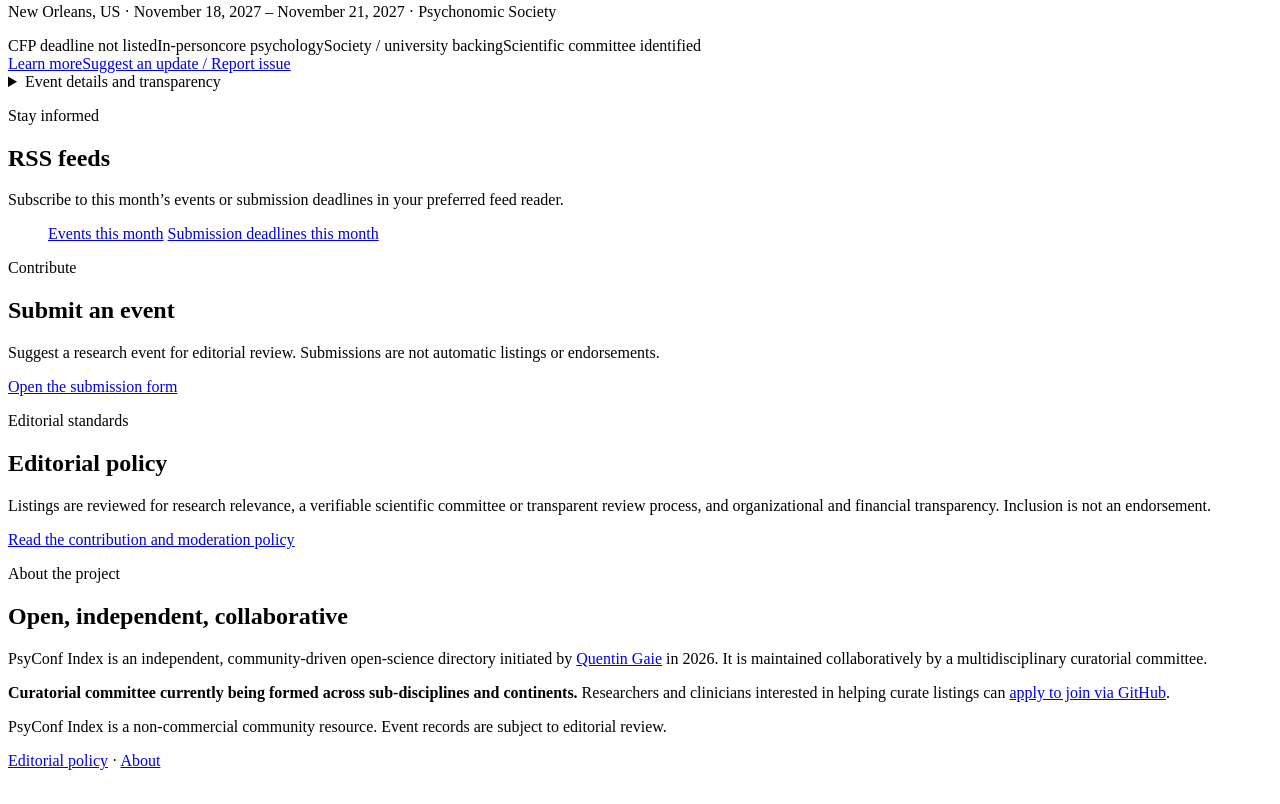
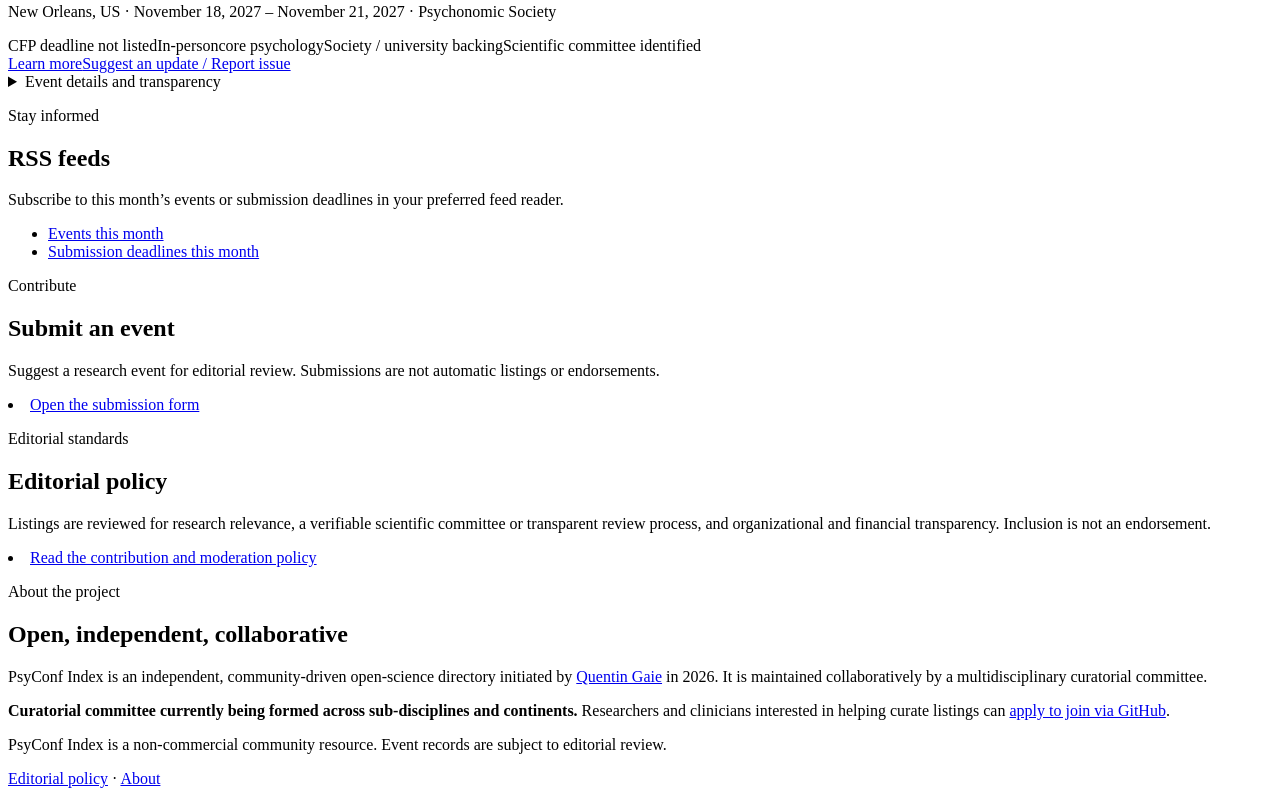
Before and after one commit to psyconf-index/psyconf-index.github.io, a website with bundled scripts: page index.html in a window 1280 px wide. Shown: the part 3483-4287 px from the top of the page. Built offline with nearby package versions, Linux system fonts and the light colour scheme.

Commit message:
Update index.html

```diff
--- a/index.html
+++ b/index.html
@@ -96,19 +96,19 @@
         <p class="eyebrow">Stay informed</p><h2>RSS feeds</h2>
         <p>Subscribe to this month’s events or submission deadlines in your preferred feed reader.</p>
         <ul>
-          <a class="button primary" href="rss/events-this-month.xml">Events this month</a></li>
-          <a class="button primary" href="rss/deadlines-this-month.xml">Submission deadlines this month</a></li>
+          <li><a class="button primary" href="rss/events-this-month.xml">Events this month</a></li>
+          <li><a class="button primary" href="rss/deadlines-this-month.xml">Submission deadlines this month</a></li>
         </ul>
       </article>
       <article id="submit-event" class="info-panel">
         <p class="eyebrow">Contribute</p><h2>Submit an event</h2>
         <p>Suggest a research event for editorial review. Submissions are not automatic listings or endorsements.</p>
-        <a id="submit-event-button" class="button primary" href="#submit-event">Open the submission form</a>
+        <li><a id="submit-event-button" class="button primary" href="#submit-event">Open the submission form</a></li>
       </article>
       <article id="editorial-policy" class="info-panel">
         <p class="eyebrow">Editorial standards</p><h2>Editorial policy</h2>
         <p>Listings are reviewed for research relevance, a verifiable scientific committee or transparent review process, and organizational and financial transparency. Inclusion is not an endorsement.</p>
-        <a id="policy-link" class="button primary" href="#editorial-policy">Read the contribution and moderation policy</a>
+        <li><a id="policy-link" class="button primary" href="#editorial-policy">Read the contribution and moderation policy</a></li>
       </article>
     </section>
 
```
